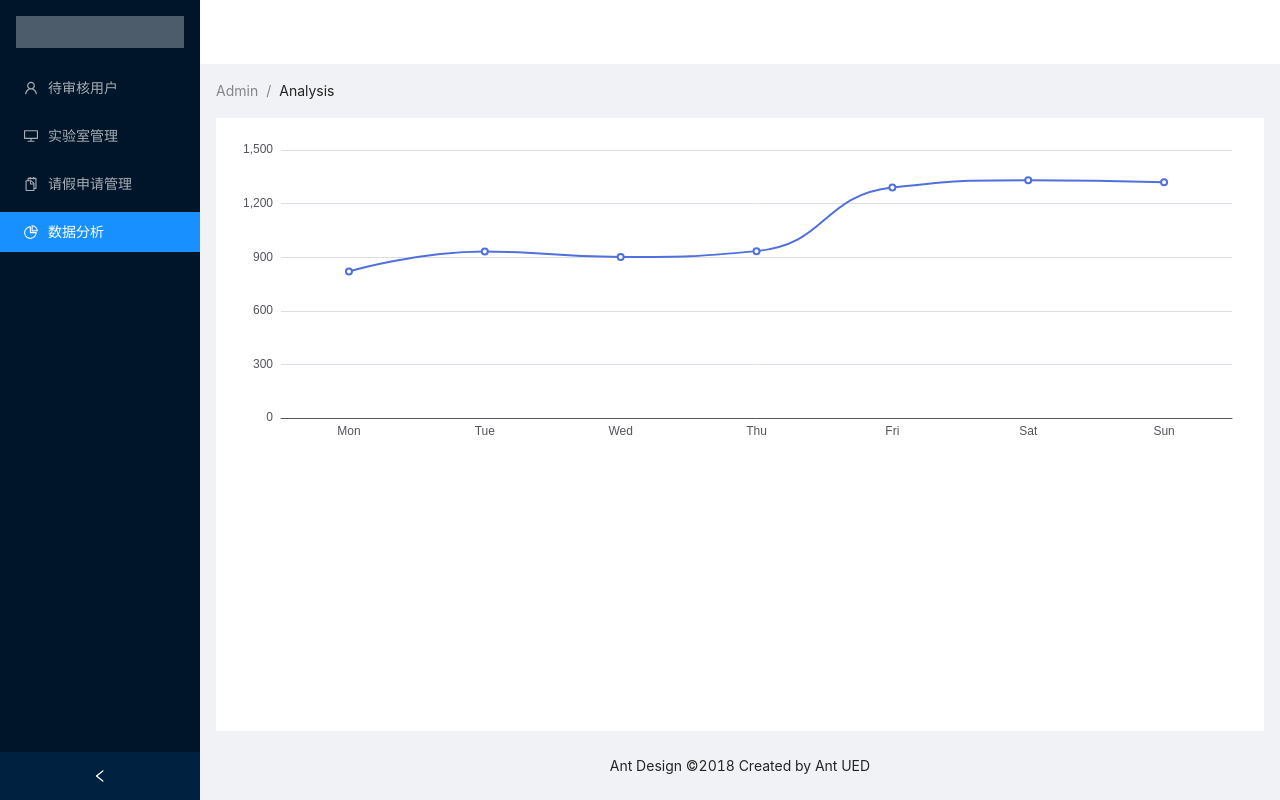
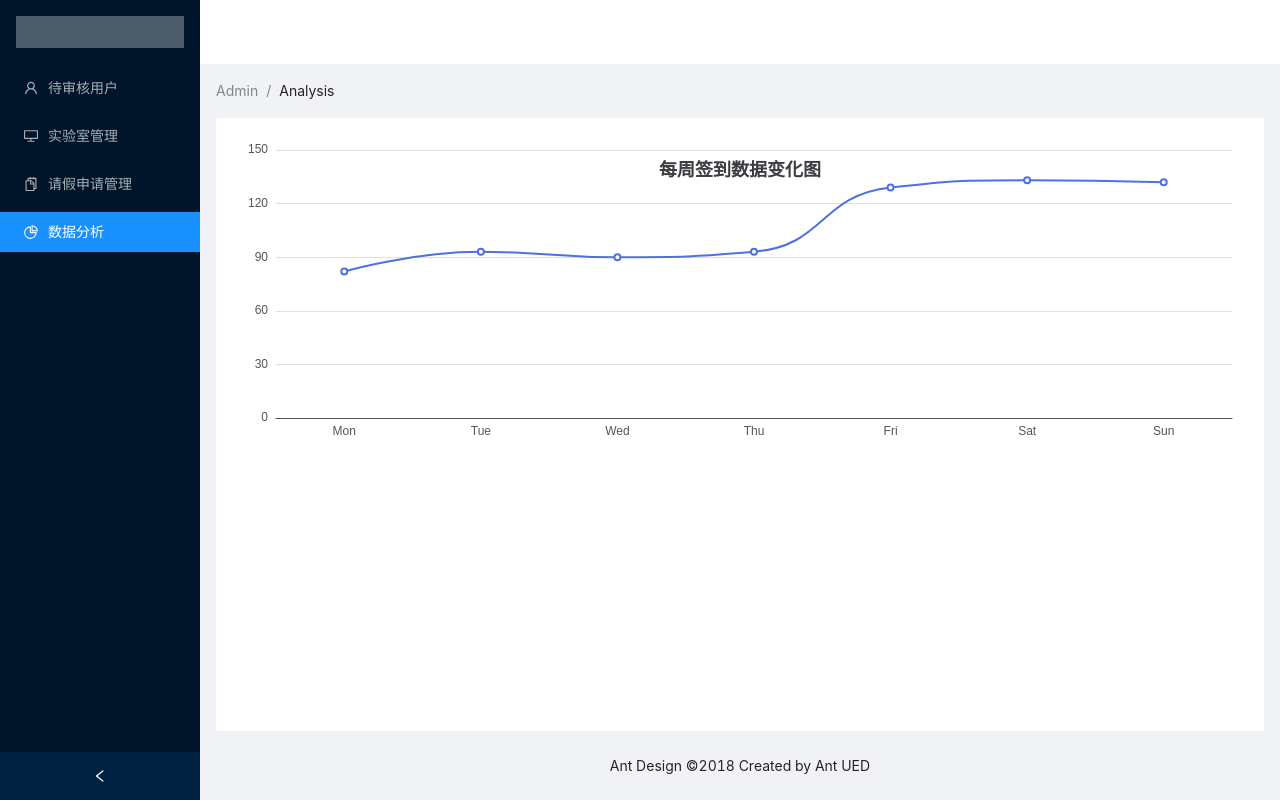
Before and after one commit to wuxudongxd/labClockInAdmin, a React (Vite) app: page /analysis in a window 1280 px wide. Built offline with nearby package versions, Linux system fonts and the light colour scheme; what @cloudbase/js-sdk would draw is missing.

Commit message:
✨ feat: 添加图表

```diff
--- a/src/pages/analysis/index.tsx
+++ b/src/pages/analysis/index.tsx
@@ -2,6 +2,9 @@ import ReactECharts from "echarts-for-react";
 
 const Analysis = () => {
   const options = {
+    title: {
+      text: "每周签到数据变化图",
+    },
     grid: { top: 8, right: 8, bottom: 24, left: 36 },
     xAxis: {
       type: "category",
@@ -12,7 +15,7 @@ const Analysis = () => {
     },
     series: [
       {
-        data: [820, 932, 901, 934, 1290, 1330, 1320],
+        data: [82, 93, 90, 93, 129, 133, 132],
         type: "line",
         smooth: true,
       },
```
Also changed, not shown: 1 other file (tests, documents, lock files or other folders).
